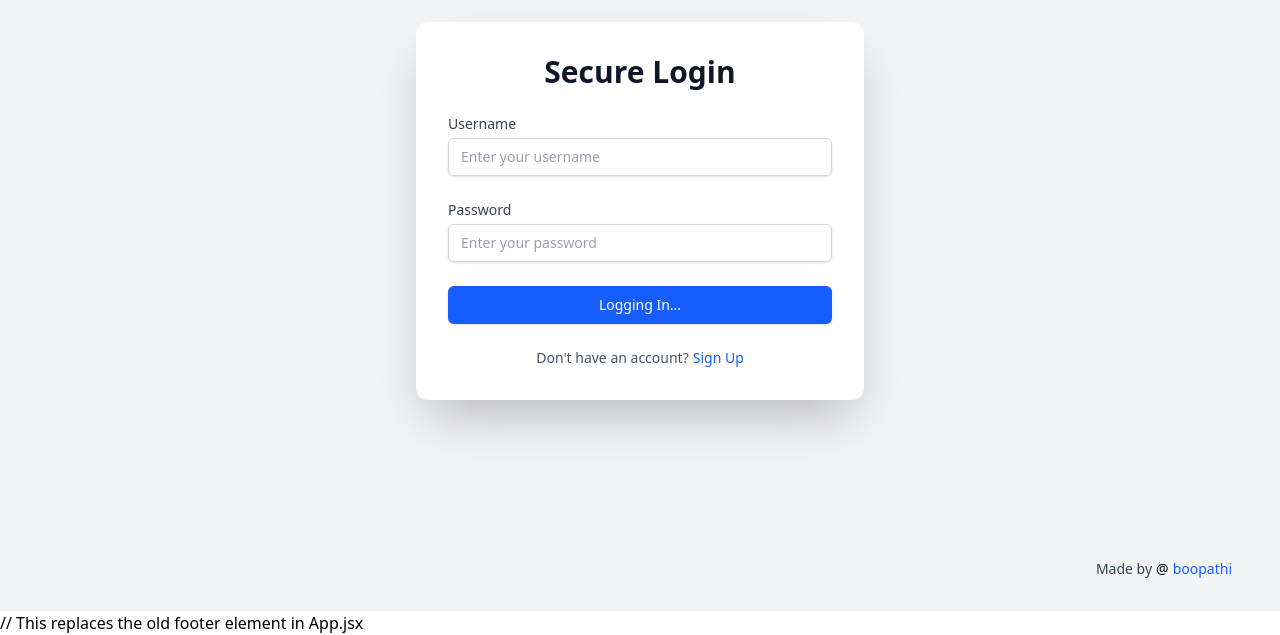
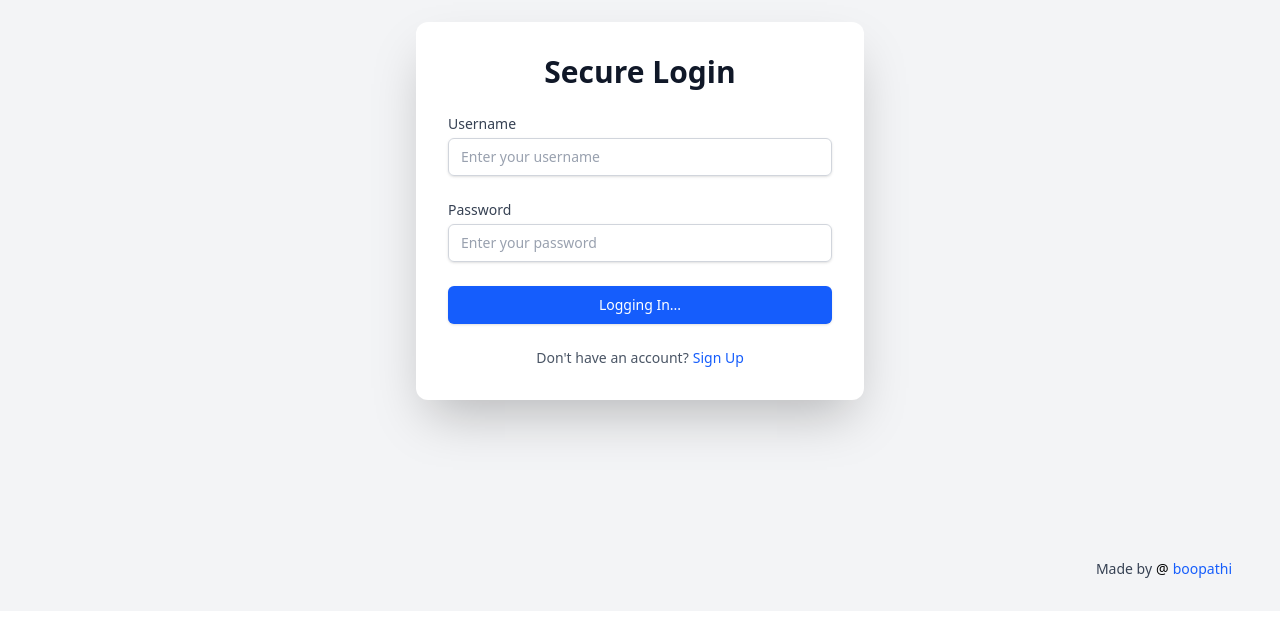
Before and after one commit to boopathi2706/Password-Manager, a React app in the folder frontend/: page /login in a window 1280 px wide. Shown: the part 189-824 px from the top of the page. After the commit the page ends 800 px from the top, so only its background shows below. Built offline with nearby package versions, Linux system fonts and the light colour scheme; the HTML template or start-up script is replaced by a standard one.

Commit message:
final commit

```diff
--- a/frontend/src/App.jsx
+++ b/frontend/src/App.jsx
@@ -62,7 +62,6 @@ function App() {
                     },
                 }}
             />
-          // This replaces the old footer element in App.jsx
           <footer className="w-full py-4 text-right pr-8 fixed bottom-4 right-4 z-50">
                 <p className="text-sm text-gray-700">
                     Made by
```
